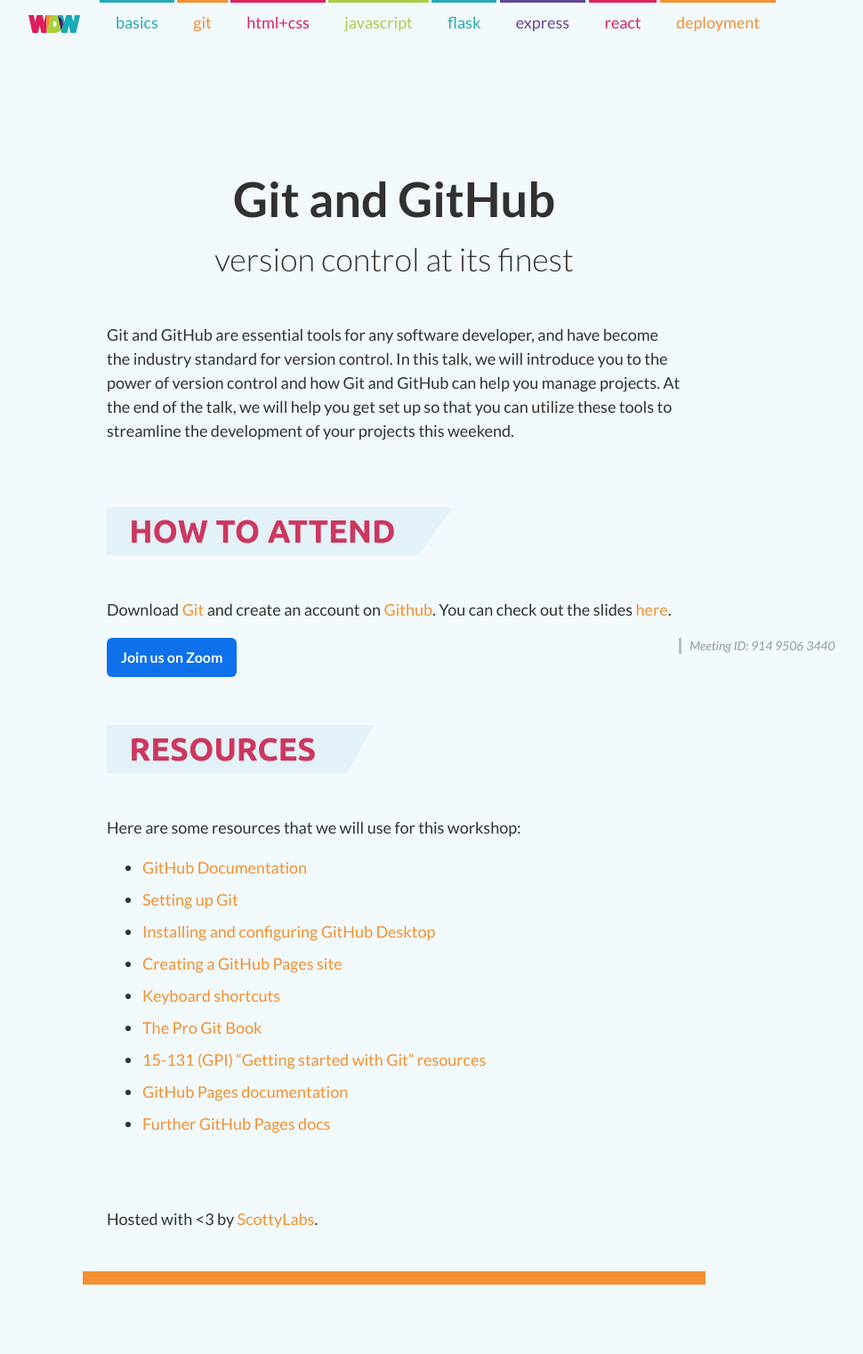
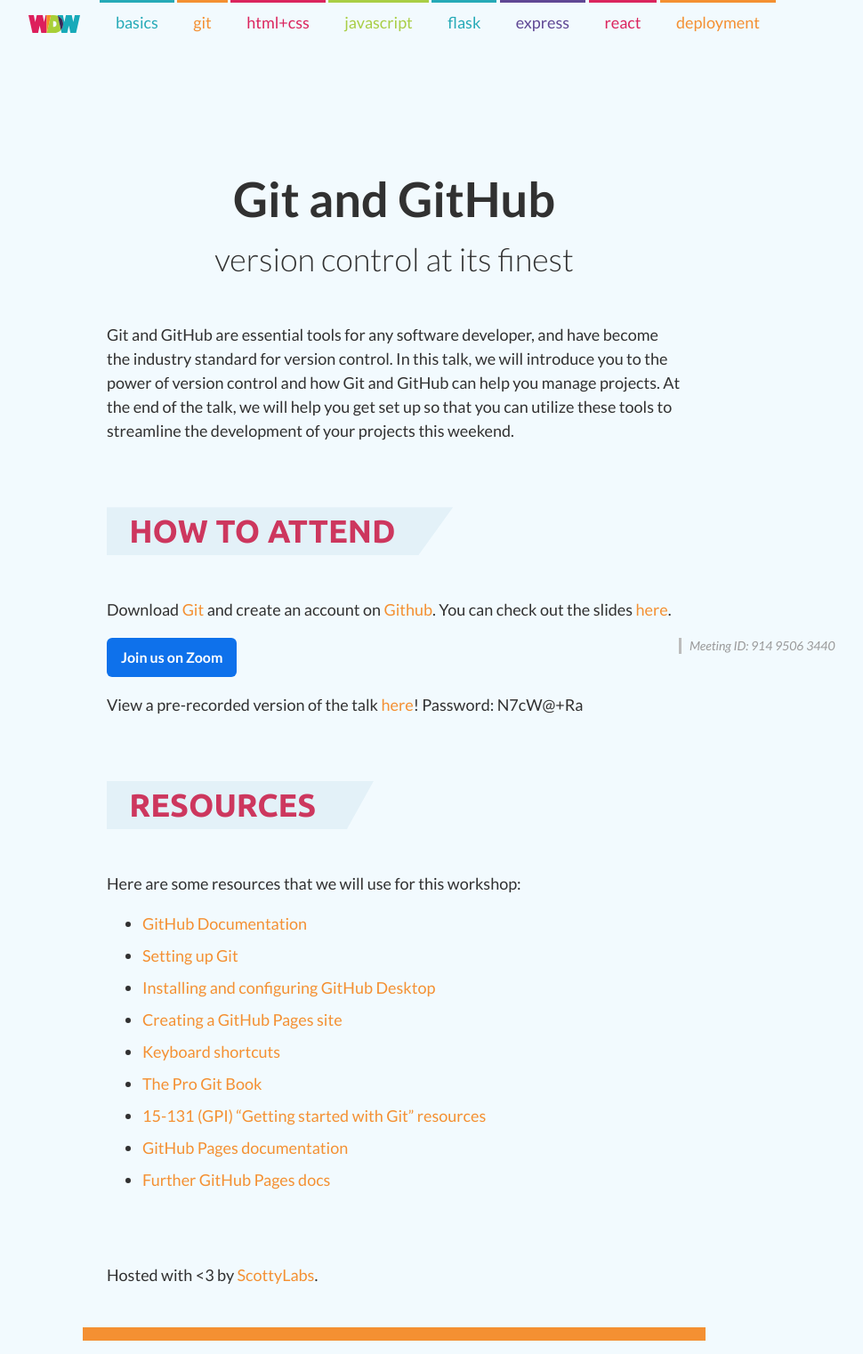
Before and after one commit to ScottyLabs/wdw, a Jekyll site: the page built from git/index.md, in a window 1280 px wide. Shown: the whole page at 89% size, without its empty margins (197-1167 px from the left). Built offline with Jekyll 4.4.1, drawn with Linux system fonts in a browser that asks for light colours; nearby versions of some CDN libraries; before the commit the page ends 1459 px from its top, so only the background shows below that.

Commit message:
Update index.md

```diff
--- a/git/index.md
+++ b/git/index.md
@@ -16,6 +16,8 @@
 
 <div class="zoom"></div>
 
+View a pre-recorded version of the talk [here](https://cmu.zoom.us/rec/share/jbBaTE5NUHVL1c2HehMXK3usBToadic_-REqgt8v3yi7sy_B_F21w84JzUhXyQLy.bcnU0ft_nmwA0MuX)! Password: N7cW@+Ra
+
 ## Resources
 
 Here are some resources that we will use for this workshop:
```
